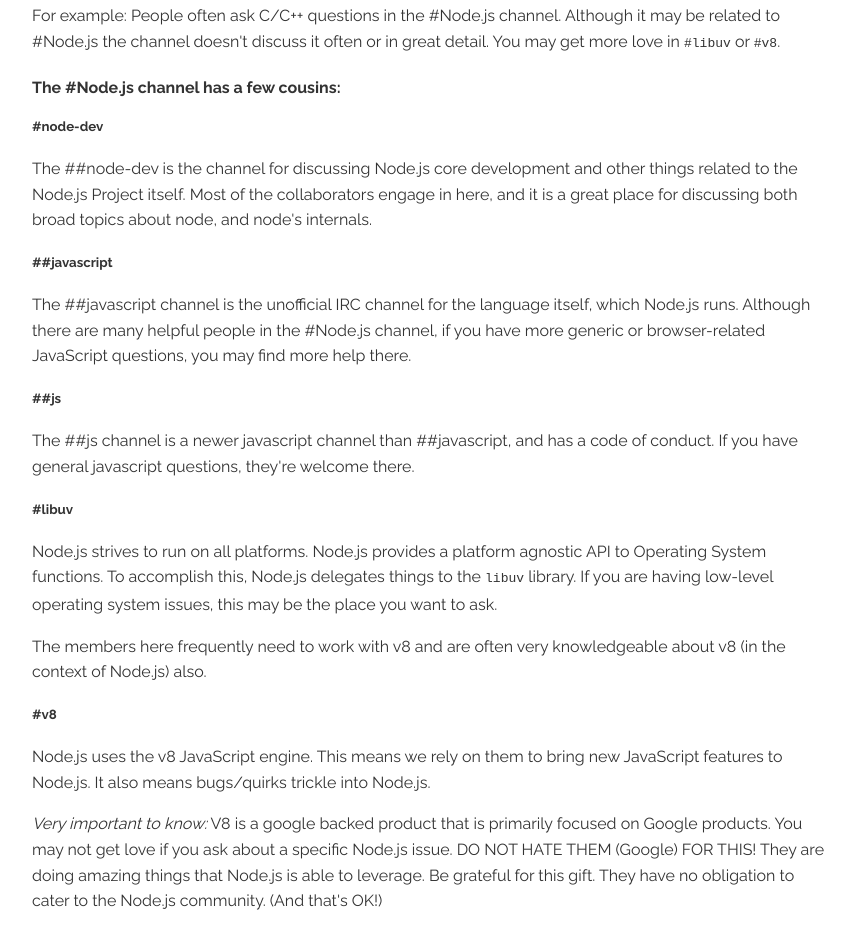
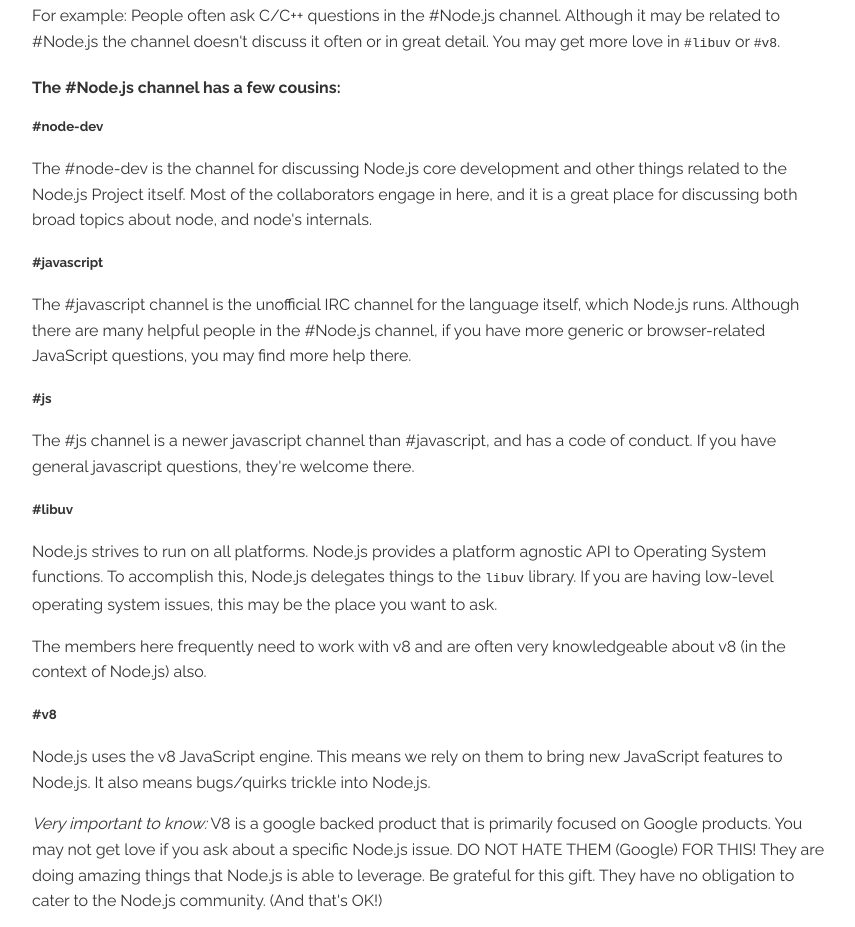
Before and after one commit to williamkapke/nodeirc, a website: page index.html in a window 1280 px wide. Shown: the part 3037-3964 px from the top of the page, without its empty margins (208-1063 px from the left). Drawn offline with Linux system fonts and the light colour scheme.

Commit message:
removed double hashes

```diff
--- a/index.html
+++ b/index.html
@@ -174,15 +174,15 @@
 <h4>The #Node.js channel has a few cousins:</h4>
 <p><a name="node-dev"></a></p>
 <h5>#node-dev</h5>
-<p>The ##node-dev is the channel for discussing Node.js core development and other things related to the Node.js Project itself. Most of the collaborators engage in here, and it is a great place for discussing both broad topics about node, and node&#39;s internals.</p>
+<p>The #node-dev is the channel for discussing Node.js core development and other things related to the Node.js Project itself. Most of the collaborators engage in here, and it is a great place for discussing both broad topics about node, and node&#39;s internals.</p>
 <p><a name="#javascript"></a></p>
-<h5>##javascript</h5>
-<p>The ##javascript channel is the unofficial IRC channel for the language itself, which Node.js runs.
+<h5>#javascript</h5>
+<p>The #javascript channel is the unofficial IRC channel for the language itself, which Node.js runs.
 Although there are many helpful people in the #Node.js channel, if you have more generic
 or browser-related JavaScript questions, you may find more help there.</p>
 <p><a name="#js"></a></p>
-<h5>##js</h5>
-<p>The ##js channel is a newer javascript channel than ##javascript, and has a code of conduct. If you have general javascript questions, they&#39;re welcome there.</p>
+<h5>#js</h5>
+<p>The #js channel is a newer javascript channel than #javascript, and has a code of conduct. If you have general javascript questions, they&#39;re welcome there.</p>
 <p><a name="libuv"></a></p>
 <h5>#libuv</h5>
 <p>Node.js strives to run on all platforms. Node.js provides a platform agnostic API
```
Also changed, not shown: README.md.
